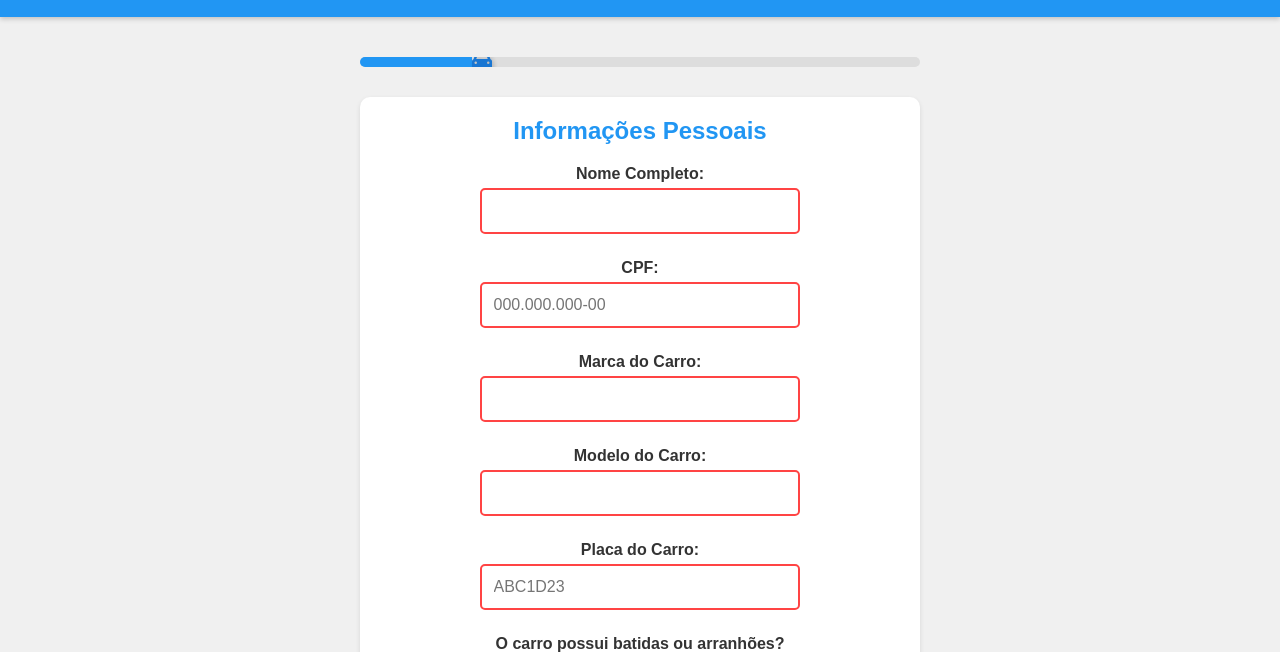
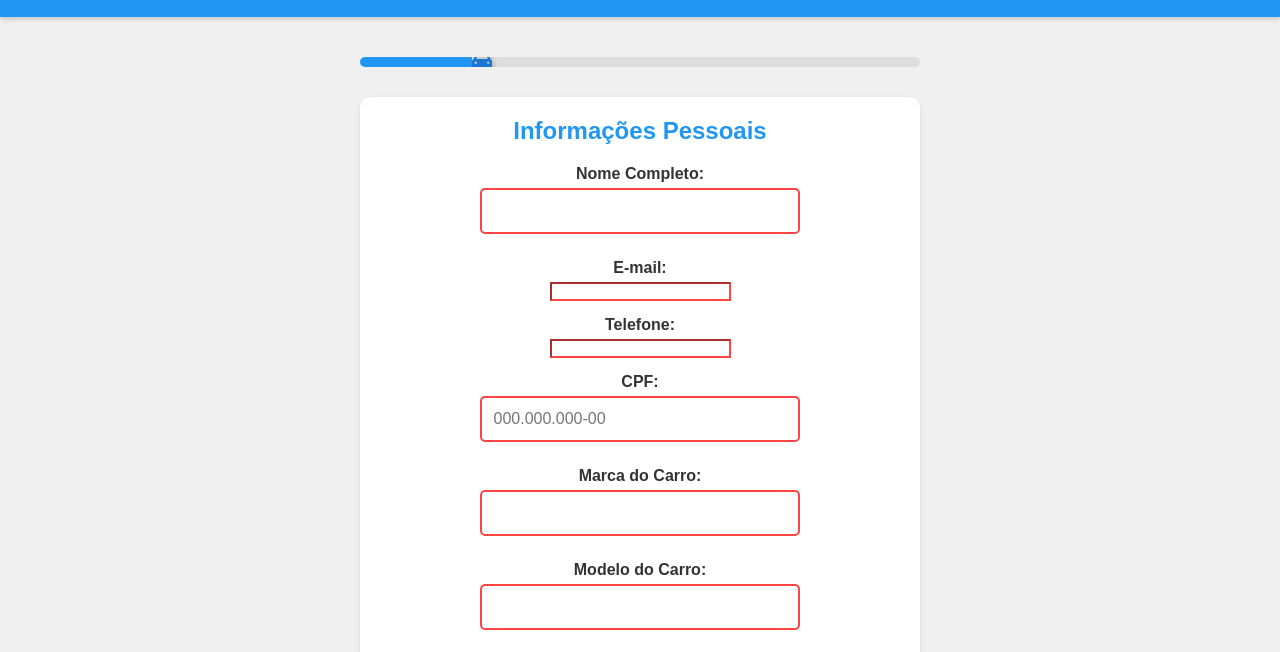
Before and after one commit to matheussilvano/ModeloAppIWash, a plain HTML site: page index.html in a window 1280 px wide. Both pictures are taken after a click on the button "SOLICITAR LAVAÇÃO". Shown: the part 101-753 px from the top of the page. Drawn offline with Linux system fonts and the light colour scheme.

Commit message:
Update index.html

```diff
--- a/index.html
+++ b/index.html
@@ -39,6 +39,14 @@
                 <div class="form-group">
                     <label for="name">Nome Completo:</label>
                     <input type="text" id="name" required>
+                </div>
+                <div class="form-group">
+                    <label for="name">E-mail:</label>
+                    <input type="email" id="email" required>
+                </div>
+                <div class="form-group">
+                    <label for="name">Telefone:</label>
+                    <input type="tel" id="telefone" required>
                 </div>
                 <div class="form-group">
                     <label for="cpf">CPF:</label>
```
